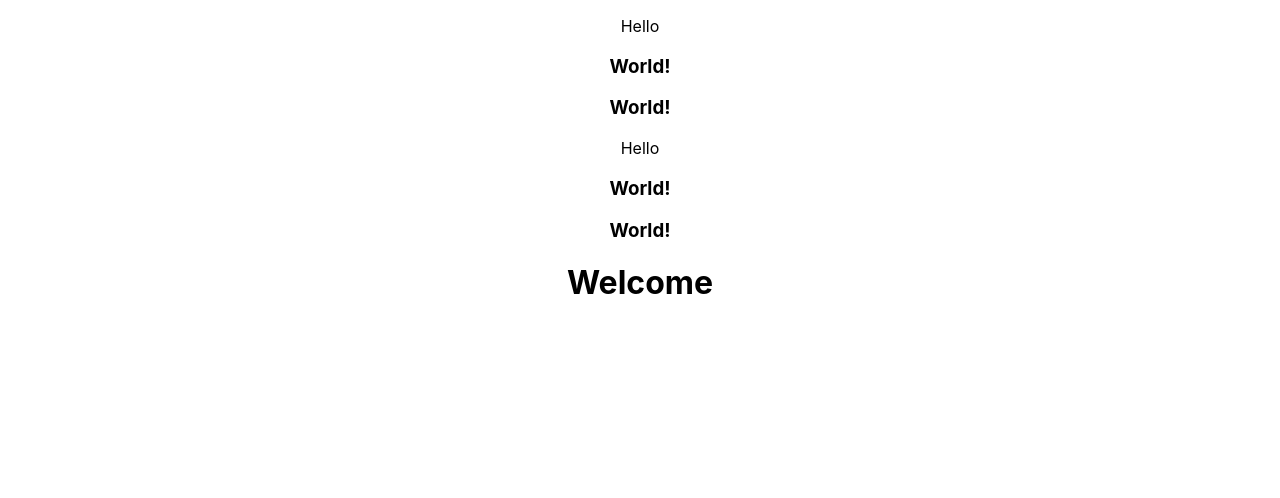
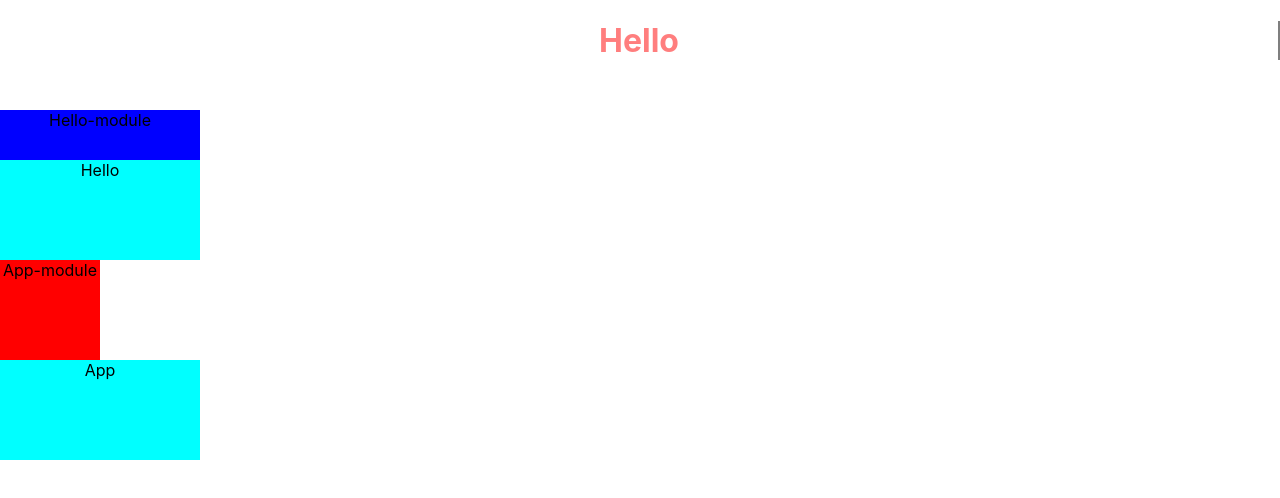
Before and after one commit to Hyejinijini/react-study, a React (Create React App) app: page / in a window 1280 px wide. Shown: the top 498 px of the page. Built offline with nearby package versions, Linux system fonts and the light colour scheme.

Commit message:
Add: css 작성법 추가
React 에서 css 를 작성하는 3가지 방법에 대한 내용을 추가함.

```diff
--- a/src/App.css
+++ b/src/App.css
@@ -36,3 +36,10 @@
     transform: rotate(360deg);
   }
 }
+
+/* App.css파일에 box 스타일링을 해도 Hello.css 의 box 스타일이 적용됨 */
+.box {
+  width: 200px;
+  height: 100px;
+  background-color: black;
+}
--- a/src/App.js
+++ b/src/App.js
@@ -1,13 +1,14 @@
 import "./App.css";
 import Hello from "./components/Hello.js";
-import Welcome from "./components/Welcome.js";
+import styles from "./App.module.css";
+import "./App.css";
 
 function App() {
   return (
     <div className="App">
       <Hello />
-      <Hello />
-      <Welcome />
+      <div className={styles.box}>App-module</div>
+      <div className="box">App</div>
     </div>
   );
 }
--- /dev/null
+++ b/src/App.module.css
@@ -0,0 +1,5 @@
+.box {
+  width: 100px;
+  height: 100px;
+  background-color: red;
+}
--- /dev/null
+++ b/src/components/Hello.css
@@ -0,0 +1,5 @@
+.box {
+  width: 200px;
+  height: 100px;
+  background-color: aqua;
+}
--- a/src/components/Hello.js
+++ b/src/components/Hello.js
@@ -1,11 +1,28 @@
-import World from "./World.js";
+import "./Hello.css";
+import styles from "./Hello.module.css";
 
 const Hello = () => {
   return (
     <div>
-      <p>Hello</p>
-      <World />
-      <World />
+      {/* 1. 인라인 스타일
+      - JSX 는 객체로 작성해야 된다.
+      - key: 속성, value: 속성값
+      - 객체이기 때문에 쉼표로 구분해준다.
+      - 대쉬를 사용했던 속성들은 카멜케이스로 작성한다.
+      - 속성값이 문자열이면 따옴표로 감싸줘야 한다.
+      - 숫자는 그냥 숫자를 기입해도 되지만, px 같은 건 따옴표로 감싸줘야 한다. */}
+      <h1
+        style={{
+          color: "#f00",
+          borderRight: "2px solid #000",
+          marginBottom: "50px",
+          opacity: 0.5,
+        }}
+      >
+        Hello
+      </h1>
+      <div className={styles.box}>Hello-module</div>
+      <div className="box">Hello</div>
     </div>
   );
 };
--- /dev/null
+++ b/src/components/Hello.module.css
@@ -0,0 +1,5 @@
+.box {
+  width: 200px;
+  height: 50px;
+  background-color: blue;
+}
```
